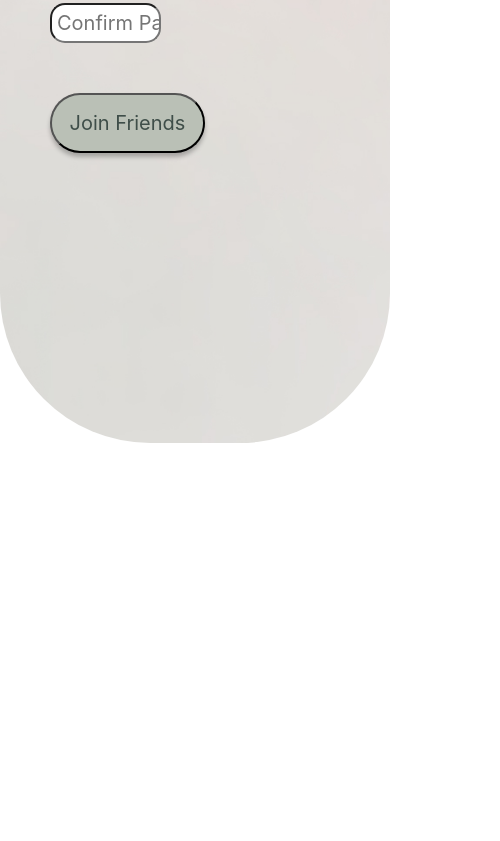
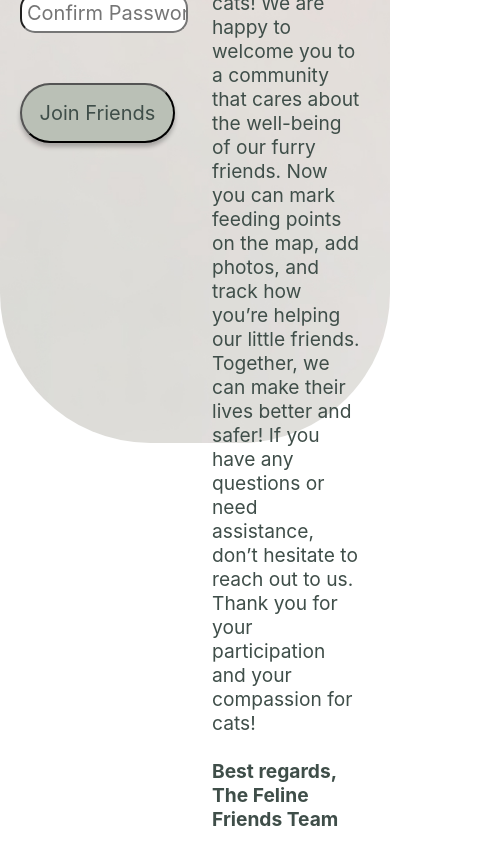
Before and after one commit to VladimirKomov/feline_friends, a website: page frontend/register.html in a window 390 px wide. Shown: the part 379-1220 px from the top of the page, 500 px wide, since content can reach past the window. Before the commit the page ends 844 px from the top, so only its background shows below. Drawn offline with Linux system fonts and the light colour scheme; some packages are replaced by stand-ins of ours; a script that the page names is missing.

```diff
--- a/frontend/css/styleRegister.css
+++ b/frontend/css/styleRegister.css
@@ -10,6 +10,12 @@
     align-items: center;
     width: 100vw;
     height: 100vh;
+    color: #3F4E49;
+    font-family: Inter, serif;
+}
+
+#hello {
+    font-size: 1.2em;
 }
 
 #container {
@@ -162,11 +168,17 @@
     padding-left: 5px;
 }
 
-/*///////////////////////////////////////////*/
+@media (max-width: 768px) {
+    .input {
+        width: 100%; /* Расширяем на всю ширину */
+        max-width: none; /* Убираем максимальную ширину */
+    }
+    #container {
+        padding: 5px 20px; /* Уменьшенные отступы */
+        width: 100%;
+    }
+}
 
-
-
-/*///////////////////////////////////*/
 
 .custom-success-popup {
     background-color: #d4edda; /* Light green background */
--- a/frontend/register.html
+++ b/frontend/register.html
@@ -36,6 +36,13 @@
             </form>
         </div>
         <div id="right">
+            <div id="hello"><strong>Hello!</strong><br><br>
+                Thank you for registering on our site dedicated to helping stray cats! We are happy to welcome you to a community that cares about the well-being of our furry friends.
+                Now you can mark feeding points on the map, add photos, and track how you’re helping our little friends. Together, we can make their lives better and safer!
+                If you have any questions or need assistance, don’t hesitate to reach out to us. Thank you for your participation and your compassion for cats!<br><br>
+                <strong>Best regards,<br>
+                    The Feline Friends Team</strong>
+            </div>
         </div>
     </div>
 </div>
```
